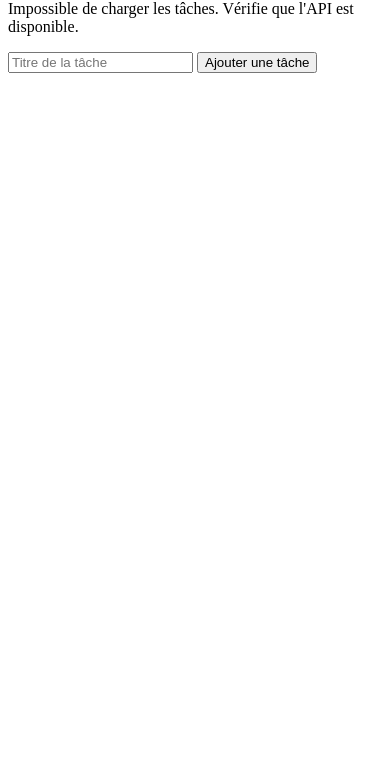
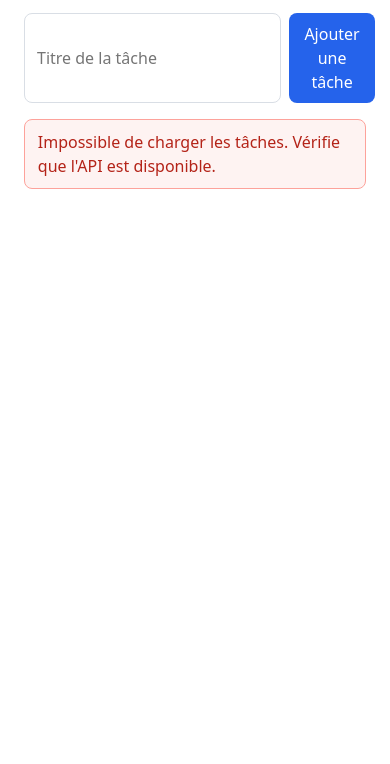
Before and after one commit to Heraclesnyx/micro-api, a plain HTML site: page frontend/index.html in a window 390 px wide. Shown: the part 80-844 px from the top of the page. Drawn offline with Linux system fonts and the light colour scheme; no server answers.

Commit message:
feat: style the frontend page

```diff
--- /dev/null
+++ b/frontend/index.css
@@ -0,0 +1,148 @@
+:root {
+  --bg: #f5f6fa;
+  --card: #ffffff;
+  --text: #1f2933;
+  --muted: #52606d;
+  --border: #d9dee5;
+  --accent: #2563eb;
+  --accent-dark: #1d4ed8;
+  --danger: #b42318;
+  --danger-bg: #fef3f2;
+}
+
+* {
+  box-sizing: border-box;
+}
+
+body {
+  margin: 0;
+  font-family:
+    system-ui,
+    -apple-system,
+    "Segoe UI",
+    Roboto,
+    sans-serif;
+  background: var(--bg);
+  color: var(--text);
+  line-height: 1.5;
+}
+
+main {
+  max-width: 600px;
+  margin: 2rem auto;
+  padding: 1.5rem;
+  background: var(--card);
+  border: 1px solid var(--border);
+  border-radius: 12px;
+}
+
+h1 {
+  margin-top: 0;
+}
+
+/* Ligne d'ajout : le champ prend la place restante */
+.add-task {
+  display: flex;
+  gap: 0.5rem;
+  margin-bottom: 1rem;
+}
+
+#task-title {
+  flex: 1;
+  padding: 0.6rem 0.75rem;
+  border: 1px solid var(--border);
+  border-radius: 8px;
+  font: inherit;
+}
+
+button {
+  font: inherit;
+  cursor: pointer;
+  border: 1px solid transparent;
+  border-radius: 8px;
+  padding: 0.5rem 0.9rem;
+}
+
+#add-task {
+  background: var(--accent);
+  color: #ffffff;
+}
+
+#add-task:hover {
+  background: var(--accent-dark);
+}
+
+/* Message d'erreur : masqué quand il est vide */
+#message {
+  margin: 0 0 1rem;
+  padding: 0.6rem 0.8rem;
+  background: var(--danger-bg);
+  color: var(--danger);
+  border: 1px solid #fda29b;
+  border-radius: 8px;
+}
+
+#message:empty {
+  display: none;
+}
+
+/* Liste des tâches */
+#tasks {
+  list-style: none;
+  margin: 0;
+  padding: 0;
+}
+
+#tasks li {
+  display: flex;
+  align-items: center;
+  gap: 0.75rem;
+  padding: 0.75rem 0;
+  border-bottom: 1px solid var(--border);
+}
+
+#tasks li:last-child {
+  border-bottom: none;
+}
+
+#tasks li span {
+  flex: 1;
+  overflow-wrap: anywhere;
+}
+
+#tasks li span.done {
+  text-decoration: line-through;
+  color: var(--muted);
+}
+
+#tasks input[type="checkbox"] {
+  width: 1.15rem;
+  height: 1.15rem;
+}
+
+#tasks button {
+  background: transparent;
+  color: var(--danger);
+  border-color: var(--danger);
+  padding: 0.3rem 0.7rem;
+}
+
+#tasks button:hover {
+  background: var(--danger-bg);
+}
+
+/* Ne jamais supprimer le focus : il sert à la navigation au clavier */
+:focus-visible {
+  outline: 3px solid var(--accent);
+  outline-offset: 2px;
+}
+
+/* Petit écran : la carte occupe toute la largeur */
+@media (max-width: 640px) {
+  main {
+    margin: 0;
+    min-height: 100vh;
+    border: none;
+    border-radius: 0;
+  }
+}
--- a/frontend/index.html
+++ b/frontend/index.html
@@ -2,16 +2,28 @@
 <html lang="fr">
   <head>
     <meta charset="UTF-8" />
-    <meta http-equiv="X-UA-Compatible" content="IE=edge" />
     <meta name="viewport" content="width=device-width, initial-scale=1.0" />
     <title>Mes tâches</title>
+    <link rel="stylesheet" href="index.css" />
   </head>
   <body>
-    <h1>Mes tâches</h1>
-    <p id="message" role="alert"></p>
-    <input type="text" id="task-title" placeholder="Titre de la tâche" />
-    <button id="add-task">Ajouter une tâche</button>
-    <ul id="tasks"></ul>
+    <main>
+      <h1>Mes tâches</h1>
+
+      <div class="add-task">
+        <input
+          id="task-title"
+          type="text"
+          placeholder="Titre de la tâche"
+          aria-label="Titre de la tâche"
+        />
+        <button id="add-task">Ajouter une tâche</button>
+      </div>
+
+      <p id="message" role="alert"></p>
+      <ul id="tasks"></ul>
+    </main>
+
     <script src="index.js"></script>
   </body>
 </html>
```
